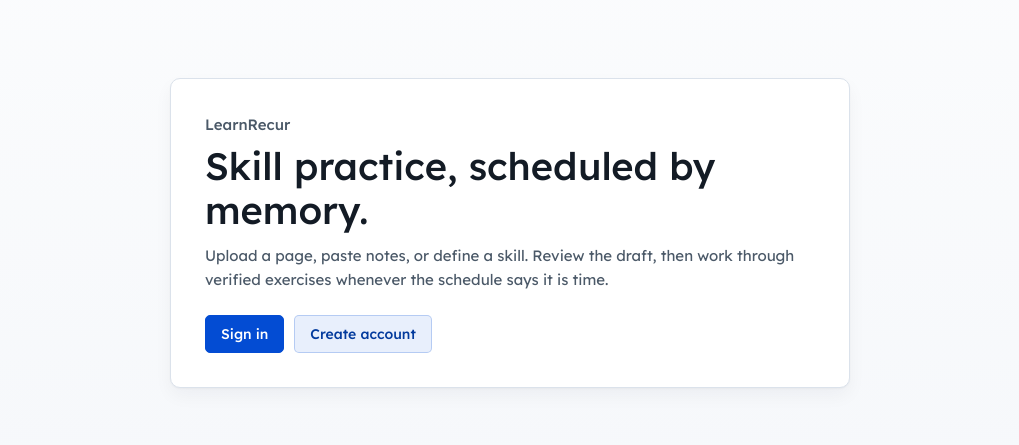
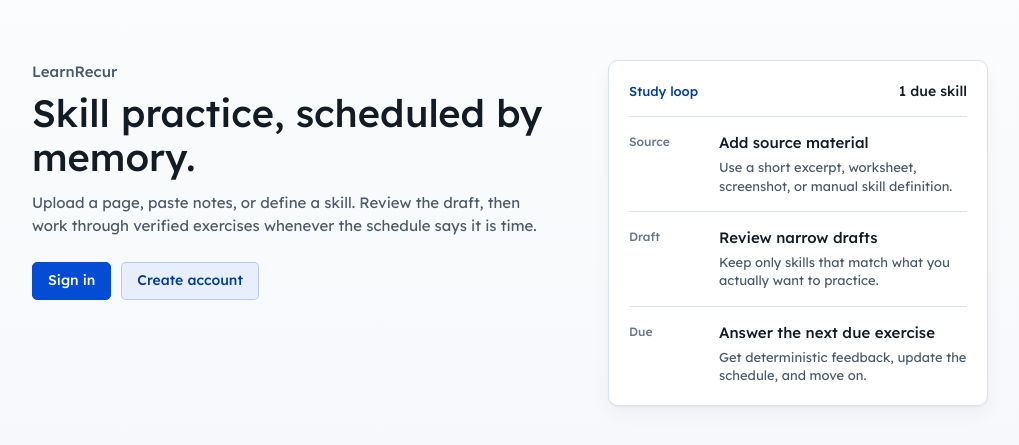
Before and after one commit to bennetthilberg/learnrecur, a Next.js app: page / in a window 1280 px wide. Shown: the part 167-612 px from the top of the page, without its empty margins (130-1149 px from the left). Built offline with nearby package versions, Linux system fonts and the light colour scheme; no server answers.

Commit message:
refactor(ui): replace generic home entry

```diff
--- a/src/app/globals.css
+++ b/src/app/globals.css
@@ -92,11 +92,13 @@ a {
 
 .entryShell {
   display: grid;
-  place-items: center;
-  padding: 32px;
-}
-
-.entryPanel,
+  grid-template-columns: minmax(300px, 520px) minmax(280px, 380px);
+  align-content: center;
+  justify-content: center;
+  gap: 56px;
+  padding: 48px 32px;
+}
+
 .authCard,
 .statusPanel,
 .nextStepPanel {
@@ -107,8 +109,7 @@ a {
 }
 
 .entryPanel {
-  width: min(100%, 680px);
-  padding: 34px;
+  width: min(100%, 520px);
 }
 
 .entryPanel h1,
@@ -130,6 +131,77 @@ a {
   color: var(--lr-muted);
   font-size: 15px;
   line-height: 1.55;
+}
+
+.entryProcessPanel {
+  border: 1px solid var(--lr-line);
+  border-radius: var(--lr-radius-lg);
+  background: var(--lr-panel);
+  box-shadow: var(--lr-shadow);
+  padding: 20px;
+}
+
+.entryProcessHeader {
+  display: flex;
+  align-items: baseline;
+  justify-content: space-between;
+  gap: 14px;
+  border-bottom: 1px solid var(--lr-line);
+  padding-bottom: 14px;
+}
+
+.entryProcessHeader span {
+  color: var(--lr-primary-ink);
+  font-size: 13px;
+  font-weight: 500;
+}
+
+.entryProcessHeader strong {
+  color: var(--lr-ink);
+  font-size: 14px;
+  font-weight: 500;
+}
+
+.entryProcessList {
+  display: grid;
+  margin: 0;
+  padding: 0;
+  list-style: none;
+}
+
+.entryProcessList li {
+  display: grid;
+  grid-template-columns: 76px 1fr;
+  gap: 14px;
+  border-bottom: 1px solid var(--lr-line);
+  padding: 16px 0;
+}
+
+.entryProcessList li:last-child {
+  border-bottom: 0;
+  padding-bottom: 0;
+}
+
+.entryProcessList span {
+  align-self: start;
+  color: var(--lr-faint);
+  font-size: 12px;
+  font-weight: 500;
+}
+
+.entryProcessList strong {
+  display: block;
+  color: var(--lr-ink);
+  font-size: 15px;
+  font-weight: 500;
+  line-height: 1.35;
+}
+
+.entryProcessList p {
+  margin: 4px 0 0;
+  color: var(--lr-muted);
+  font-size: 13px;
+  line-height: 1.45;
 }
 
 .eyebrow,
@@ -2040,6 +2112,16 @@ a {
 }
 
 @media (max-width: 780px) {
+  .entryShell {
+    grid-template-columns: minmax(0, 1fr);
+    align-content: start;
+    gap: 28px;
+  }
+
+  .entryPanel {
+    width: min(100%, 540px);
+  }
+
   .dashboardShell,
   .practiceShell,
   .skillShell {
@@ -2249,7 +2331,6 @@ a {
     padding: 20px;
   }
 
-  .entryPanel,
   .statusPanel,
   .nextStepPanel,
   .practiceFrame,
--- a/src/app/page.tsx
+++ b/src/app/page.tsx
@@ -35,6 +35,35 @@ export default async function Home() {
           )}
         </div>
       </section>
+      <aside className="entryProcessPanel" aria-label="How LearnRecur works">
+        <div className="entryProcessHeader">
+          <span>Study loop</span>
+          <strong>1 due skill</strong>
+        </div>
+        <ol className="entryProcessList">
+          <li>
+            <span>Source</span>
+            <div>
+              <strong>Add source material</strong>
+              <p>Use a short excerpt, worksheet, screenshot, or manual skill definition.</p>
+            </div>
+          </li>
+          <li>
+            <span>Draft</span>
+            <div>
+              <strong>Review narrow drafts</strong>
+              <p>Keep only skills that match what you actually want to practice.</p>
+            </div>
+          </li>
+          <li>
+            <span>Due</span>
+            <div>
+              <strong>Answer the next due exercise</strong>
+              <p>Get deterministic feedback, update the schedule, and move on.</p>
+            </div>
+          </li>
+        </ol>
+      </aside>
     </main>
   );
 }
```
